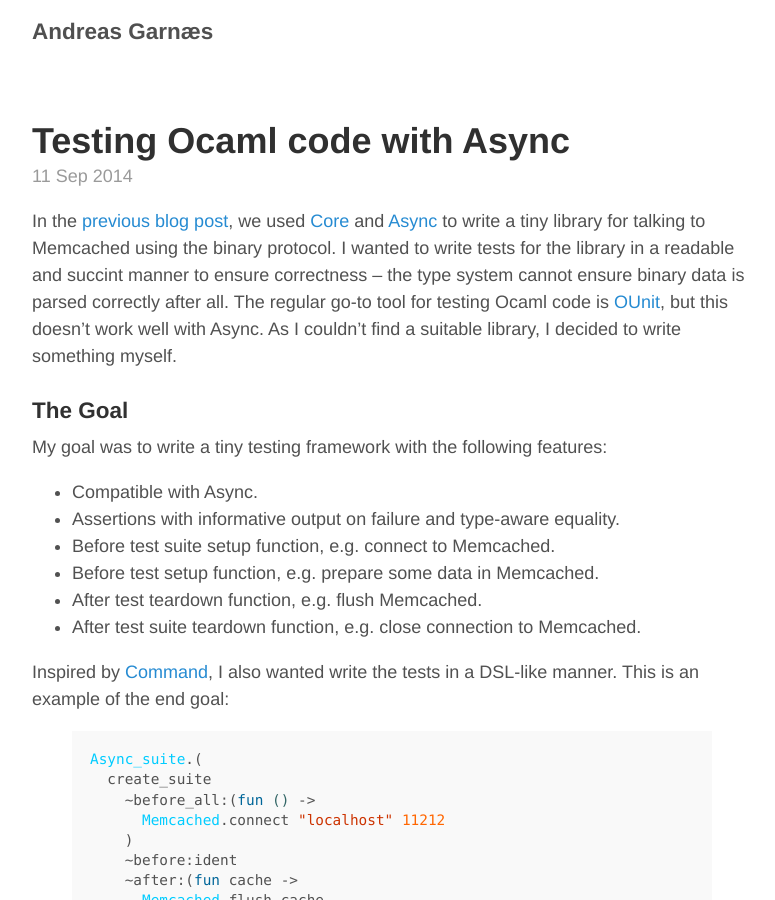
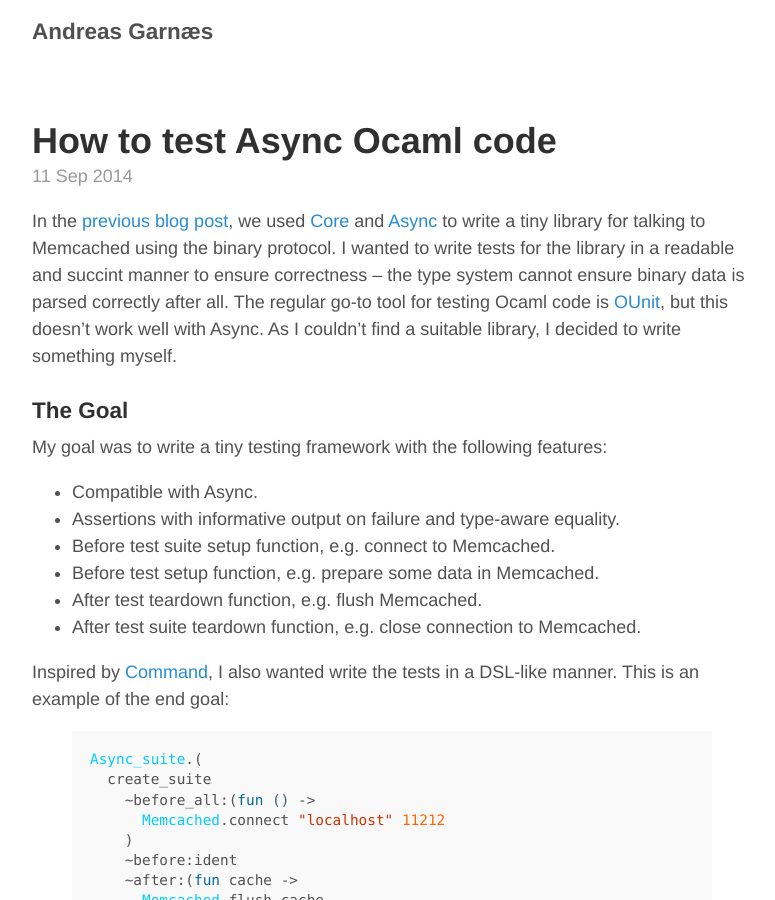
Before and after one commit to andreas/andreas.github.io, a Jekyll site: the page built from _posts/2014-09-11-how-to-test-async-ocaml-code.md, in a window 1280 px wide and 900 px high. Shown: the whole window, without its empty margins (248-1023 px from the left). Built offline with Jekyll 4.4.1, drawn with Linux system fonts in a browser that asks for light colours; Markdown is read by kramdown in place of the engine named in the settings; comment, search, counter and statistics services are not loaded.

Commit message:
Bump date, change title.

```diff
--- a/_posts/2014-09-11-testing-ocaml-code-with-async.md
+++ b/_posts/2014-09-11-how-to-test-async-ocaml-code.md
@@ -1,10 +1,10 @@
 ---
 layout: post
-title: Testing Ocaml code with Async
+title: How to test Async Ocaml code
 hidden: true
 ---
 
-In the [previous blog post](...), we used [Core](https://github.com/janestreet/core) and [Async](https://realworldocaml.org/v1/en/html/concurrent-programming-with-async.html) to write a tiny library for talking to Memcached using the binary protocol. I wanted to write tests for the library in a readable and succint manner to ensure correctness -- the type system cannot ensure binary data is parsed correctly after all. The regular go-to tool for testing Ocaml code is [OUnit](http://ounit.forge.ocamlcore.org/api-ounit/index.html), but this doesn't work well with Async. As I couldn't find a suitable library, I decided to write something myself.
+In the [previous blog post]({% post_url 2014-09-17-improved-ocaml-memcached-client-with-core-and-async %}), we used [Core](https://github.com/janestreet/core) and [Async](https://realworldocaml.org/v1/en/html/concurrent-programming-with-async.html) to write a tiny library for talking to Memcached using the binary protocol. I wanted to write tests for the library in a readable and succint manner to ensure correctness -- the type system cannot ensure binary data is parsed correctly after all. The regular go-to tool for testing Ocaml code is [OUnit](http://ounit.forge.ocamlcore.org/api-ounit/index.html), but this doesn't work well with Async. As I couldn't find a suitable library, I decided to write something myself.
 
 ### The Goal
 
```
